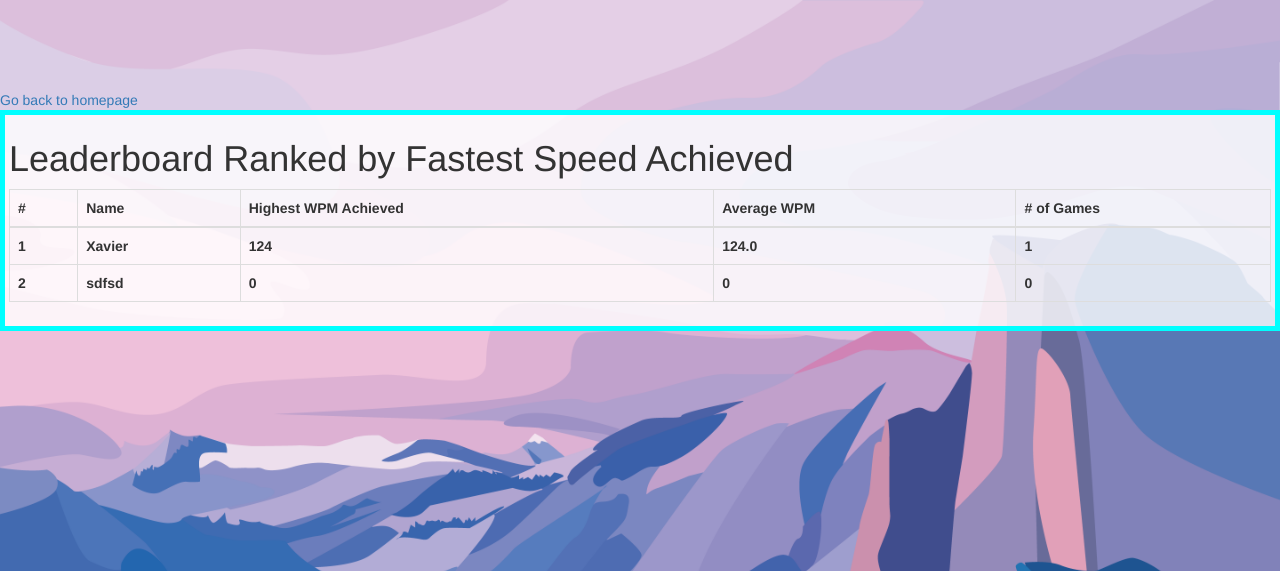
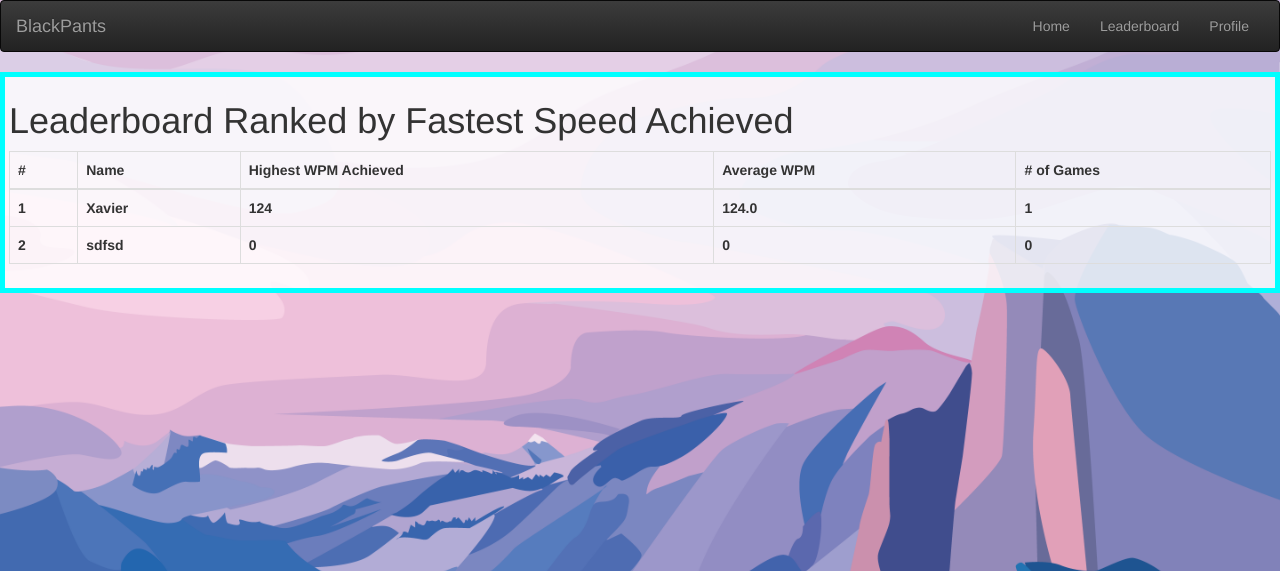
Before and after one commit to sonalparab/TypePacer, a Flask app: page /leaderboard in a window 1280 px wide. Shown: the top 571 px of the page. Run offline with Flask 2, Linux system fonts and the light colour scheme; a user stored in the database is signed in; data comes from the database, SQL or seed files in the repository; both versions use the stored data as it was after the commit; lists and menus that the app fills with data are empty; some libraries are stand-ins or nearby versions.

Commit message:
added in navbar

```diff
--- a/static/styles/typepacer.css
+++ b/static/styles/typepacer.css
@@ -69,8 +69,10 @@
 
 /* Login CSS */
 
+
 body {
-    padding-top: 90px;
+    padding: 0;
+    margin: 0;
 }
 
 .panel-login {
--- a/templates/leaderboard.html
+++ b/templates/leaderboard.html
@@ -1,7 +1,18 @@
 {% extends "base.html" %} {% block content1 %}
 
 <body class="mountains">
-    <a href="/"> Go back to homepage </a>
+  <nav class="navbar navbar-inverse">
+  <div class="container-fluid">
+    <div class="navbar-header">
+      <a class="navbar-brand" href="#">BlackPants</a>
+    </div>
+    <ul class="nav navbar-nav pull-right">
+      <li><a href="/">Home</a></li>
+      <li><a href="/leaderboard">Leaderboard</a></li>
+      <li><a href="/profile">Profile</a></li>
+    </ul>
+  </div>
+  </nav>
     <div class="boxTable">
         <h1> Leaderboard Ranked by Fastest Speed Achieved</h1>
         <table class="table table-bordered table-hover">
```
Also changed, not shown: templates/base.html (+0 -15 lines), templates/game.html (+12 -7 lines), templates/profile.html (+12 -0 lines), templates/register.html (+14 -4 lines), data/accounts.db, templates/login.html (line endings or trailing spaces), 1 other file.
